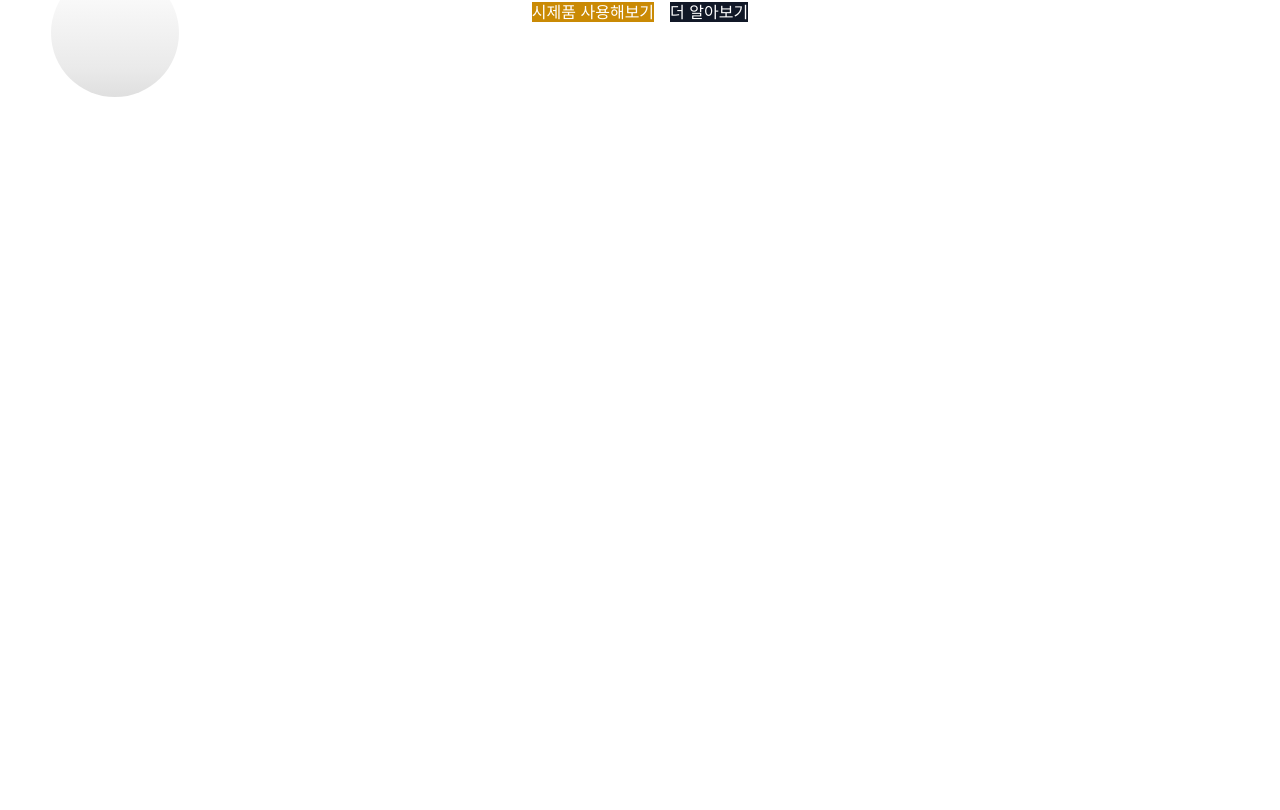
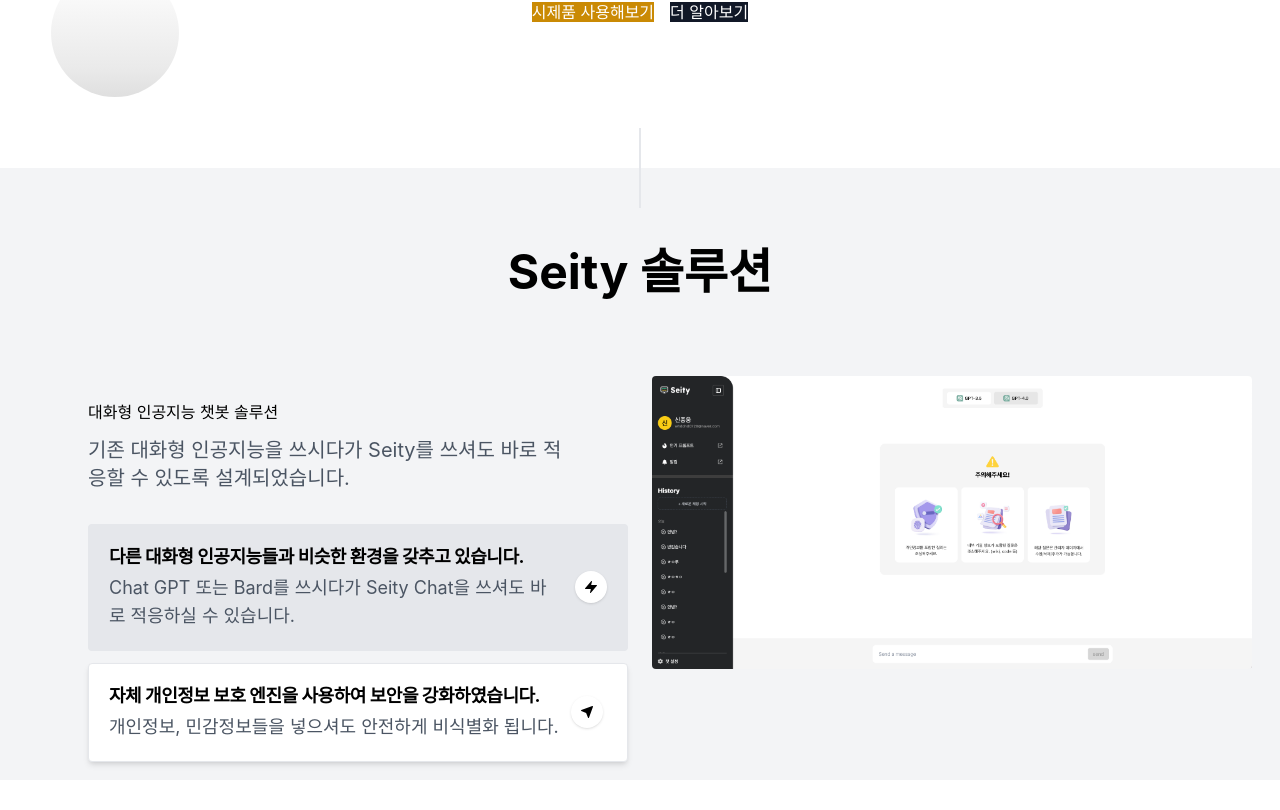
Before and after one commit to swm-serendipity/seity-fe, a Next.js app: page / in a window 1280 px wide. Shown: the part 520-1330 px from the top of the page. Before the commit the page ends 800 px from the top, so only its background shows below. Built offline with nearby package versions, Linux system fonts and the light colour scheme; a web font is replaced by a local one.

Commit message:
✨ feat: 회원가입 로직 수정 및 랜딩페이지 업데이트 (#8)
#8

```diff
--- a/src/app/layout.tsx
+++ b/src/app/layout.tsx
@@ -3,12 +3,8 @@
 import ReactQueryProvider from "./react-query-provider";
 
 export const metadata: Metadata = {
-  title: "Seity AI Chatbot",
+  title: "대화형 인공지능 보안 솔루션 : Seity",
   description: "대화형 인공지능 보안 솔루션 : Seity",
-  themeColor: [
-    { media: "(prefers-color-scheme: light)", color: "white" },
-    { media: "(prefers-color-scheme: dark)", color: "black" },
-  ],
 };
 
 export default function RootLayout({
--- /dev/null
+++ b/src/components/landing/features.tsx
@@ -0,0 +1,211 @@
+"use client";
+
+import { useState, useRef, useEffect } from "react";
+import { Transition } from "@headlessui/react";
+import Image from "next/image";
+
+export default function Features() {
+  const [tab, setTab] = useState<number>(1);
+
+  const tabs = useRef<HTMLDivElement>(null);
+
+  const heightFix = () => {
+    if (tabs.current && tabs.current.parentElement)
+      tabs.current.parentElement.style.height = `${tabs.current.clientHeight}px`;
+  };
+
+  useEffect(() => {
+    heightFix();
+  }, []);
+
+  return (
+    <section className="relative mb-20">
+      <div
+        className="absolute inset-0 bg-gray-100 pointer-events-none mb-16"
+        aria-hidden="true"
+      ></div>
+      <div className="absolute left-0 right-0 m-auto w-px p-px h-20 bg-gray-200 transform -translate-y-1/2"></div>
+
+      <div className="relative max-w-6xl mx-auto px-4 sm:px-6">
+        <div className="pt-12 md:pt-20">
+          <div className="max-w-3xl mx-auto text-center pb-12 md:pb-16">
+            <h1 className="text-5xl font-h1 mb-4">Seity 솔루션</h1>
+          </div>
+
+          <div className="md:grid md:grid-cols-12 md:gap-6">
+            <div
+              className="max-w-xl md:max-w-none md:w-full mx-auto md:col-span-7 lg:col-span-6 md:mt-6"
+              data-aos="fade-right"
+            >
+              <div className="md:pr-4 lg:pr-12 xl:pr-16 mb-8">
+                <h3 className="h3 mb-3">대화형 인공지능 챗봇 솔루션</h3>
+                <p className="text-xl text-gray-600">
+                  기존 대화형 인공지능을 쓰시다가 Seity를 쓰셔도 바로 적응할 수
+                  있도록 설계되었습니다.
+                </p>
+              </div>
+              <div className="mb-8 md:mb-0">
+                <a
+                  className={`flex items-center text-lg p-5 rounded border transition duration-300 ease-in-out mb-3 ${
+                    tab !== 1
+                      ? "bg-white shadow-md border-gray-200 hover:shadow-lg"
+                      : "bg-gray-200 border-transparent"
+                  }`}
+                  href="#0"
+                  onClick={(e) => {
+                    e.preventDefault();
+                    setTab(1);
+                  }}
+                >
+                  <div>
+                    <div className="font-bold leading-snug tracking-tight mb-1">
+                      다른 대화형 인공지능들과 비슷한 환경을 갖추고 있습니다.
+                    </div>
+                    <div className="text-gray-600">
+                      Chat GPT 또는 Bard를 쓰시다가 Seity Chat을 쓰셔도 바로
+                      적응하실 수 있습니다.
+                    </div>
+                  </div>
+                  <div className="flex justify-center items-center w-8 h-8 bg-white rounded-full shadow flex-shrink-0 ml-3">
+                    <svg
+                      className="w-3 h-3 fill-current"
+                      viewBox="0 0 12 12"
+                      xmlns="http://www.w3.org/2000/svg"
+                    >
+                      <path d="M11.953 4.29a.5.5 0 00-.454-.292H6.14L6.984.62A.5.5 0 006.12.173l-6 7a.5.5 0 00.379.825h5.359l-.844 3.38a.5.5 0 00.864.445l6-7a.5.5 0 00.075-.534z" />
+                    </svg>
+                  </div>
+                </a>
+                <a
+                  className={`flex items-center text-lg p-5 rounded border transition duration-300 ease-in-out mb-3 ${
+                    tab !== 2
+                      ? "bg-white shadow-md border-gray-200 hover:shadow-lg"
+                      : "bg-gray-200 border-transparent"
+                  }`}
+                  href="#0"
+                  onClick={(e) => {
+                    e.preventDefault();
+                    setTab(2);
+                  }}
+                >
+                  <div>
+                    <div className="font-bold leading-snug tracking-tight mb-1">
+                      자체 개인정보 보호 엔진을 사용하여 보안을 강화하였습니다.
+                    </div>
+                    <div className="text-gray-600">
+                      개인정보, 민감정보들을 넣으셔도 안전하게 비식별화 됩니다.
+                    </div>
+                  </div>
+                  <div className="flex justify-center items-center w-8 h-8 bg-white rounded-full shadow flex-shrink-0 ml-3">
+                    <svg
+                      className="w-3 h-3 fill-current"
+                      viewBox="0 0 12 12"
+                      xmlns="http://www.w3.org/2000/svg"
+                    >
+                      <path
+                        d="M11.854.146a.5.5 0 00-.525-.116l-11 4a.5.5 0 00-.015.934l4.8 1.921 1.921 4.8A.5.5 0 007.5 12h.008a.5.5 0 00.462-.329l4-11a.5.5 0 00-.116-.525z"
+                        fillRule="nonzero"
+                      />
+                    </svg>
+                  </div>
+                </a>
+              </div>
+            </div>
+
+            {/* Tabs items */}
+            <div className="max-w-xl md:max-w-none md:w-full mx-auto md:col-span-5 lg:col-span-6 mb-8 md:mb-0 md:order-1">
+              <div className="transition-all">
+                <div
+                  className="relative flex flex-col text-center lg:text-right"
+                  data-aos="zoom-y-sout"
+                  ref={tabs}
+                >
+                  {/* Item 1 */}
+                  <Transition
+                    show={tab === 1}
+                    appear={true}
+                    className="w-full"
+                    enter="transition ease-in-out duration-700 transform order-first"
+                    enterFrom="opacity-0 translate-y-16"
+                    enterTo="opacity-100 translate-y-0"
+                    leave="transition ease-in-out duration-300 transform absolute"
+                    leaveFrom="opacity-100 translate-y-0"
+                    leaveTo="opacity-0 -translate-y-16"
+                    beforeEnter={() => heightFix()}
+                    unmount={false}
+                  >
+                    <div className="relative inline-flex flex-col">
+                      <Image
+                        className="md:max-w-none mx-auto rounded"
+                        src={"/landing-feature1.png"}
+                        width={600}
+                        height="462"
+                        alt="Features bg"
+                      />
+                    </div>
+                  </Transition>
+                  {/* Item 2 */}
+                  <Transition
+                    show={tab === 2}
+                    appear={true}
+                    className="w-full"
+                    enter="transition ease-in-out duration-700 transform order-first"
+                    enterFrom="opacity-0 translate-y-16"
+                    enterTo="opacity-100 translate-y-0"
+                    leave="transition ease-in-out duration-300 transform absolute"
+                    leaveFrom="opacity-100 translate-y-0"
+                    leaveTo="opacity-0 -translate-y-16"
+                    beforeEnter={() => heightFix()}
+                    unmount={false}
+                  >
+                    <div className="relative inline-flex flex-col">
+                      <Image
+                        className="md:max-w-none mx-auto rounded"
+                        src={"/landing-feature2.png"}
+                        width={600}
+                        height="462"
+                        alt="Features bg"
+                      />
+                    </div>
+                  </Transition>
+                  {/* Item 3 */}
+                  {/* <Transition
+                    show={tab === 3}
+                    appear={true}
+                    className="w-full"
+                    enter="transition ease-in-out duration-700 transform order-first"
+                    enterFrom="opacity-0 translate-y-16"
+                    enterTo="opacity-100 translate-y-0"
+                    leave="transition ease-in-out duration-300 transform absolute"
+                    leaveFrom="opacity-100 translate-y-0"
+                    leaveTo="opacity-0 -translate-y-16"
+                    beforeEnter={() => heightFix()}
+                    unmount={false}
+                  >
+                    <div className="relative inline-flex flex-col">
+                      <Image
+                        className="md:max-w-none mx-auto rounded"
+                        src={FeaturesBg}
+                        width={500}
+                        height="462"
+                        alt="Features bg"
+                      />
+                      <Image
+                        className="md:max-w-none absolute w-full left-0 transform animate-float"
+                        src={FeaturesElement}
+                        width={500}
+                        height="44"
+                        alt="Element"
+                        style={{ top: "30%" }}
+                      />
+                    </div>
+                  </Transition> */}
+                </div>
+              </div>
+            </div>
+          </div>
+        </div>
+      </div>
+    </section>
+  );
+}
--- a/src/components/landing/hero.tsx
+++ b/src/components/landing/hero.tsx
@@ -42,7 +42,7 @@
             <h1 className="text-5xl md:text-6xl font-extrabold mb-4">
               안심하고 사용할 수 있는{" "}
               <p>
-                <span className="bg-clip-text text-transparent bg-gradient-to-r from-yellow-500 to-orange-400">
+                <span className="bg-clip-text text-transparent bg-gradient-to-r from-yellow-500 to-orange-600">
                   대화형 인공지능 보안 솔루션{" "}
                 </span>
               </p>
--- a/src/components/landing/landing-box.tsx
+++ b/src/components/landing/landing-box.tsx
@@ -1,3 +1,4 @@
+import Features from "./features";
 import Hero from "./hero";
 import LandingHeader from "./landing-header";
 
@@ -6,6 +7,7 @@
     <div className="flex flex-col min-h-screen overflow-hidden supports-[overflow:clip]:overflow-clip">
       <LandingHeader />
       <Hero />
+      <Features />
     </div>
   );
 }
--- a/src/components/signup/signup-box.tsx
+++ b/src/components/signup/signup-box.tsx
@@ -4,7 +4,7 @@
 export default function SignupBox() {
   return (
     <div className="w-full h-screen bg-[#FAFBFD] flex justify-center items-center">
-      <div className="rounded-2xl w-[1140px] h-[850px] signup-box flex">
+      <div className="rounded-2xl w-[1140px] h-full py-10 signup-box flex">
         <SignupLeftSection />
         <SignupInputs />
       </div>
```
Also changed, not shown: src/components/signup/signup-inputs.client.tsx (+16 -2 lines), public/landing-feature1.png (added), public/landing-feature2.png (added).
